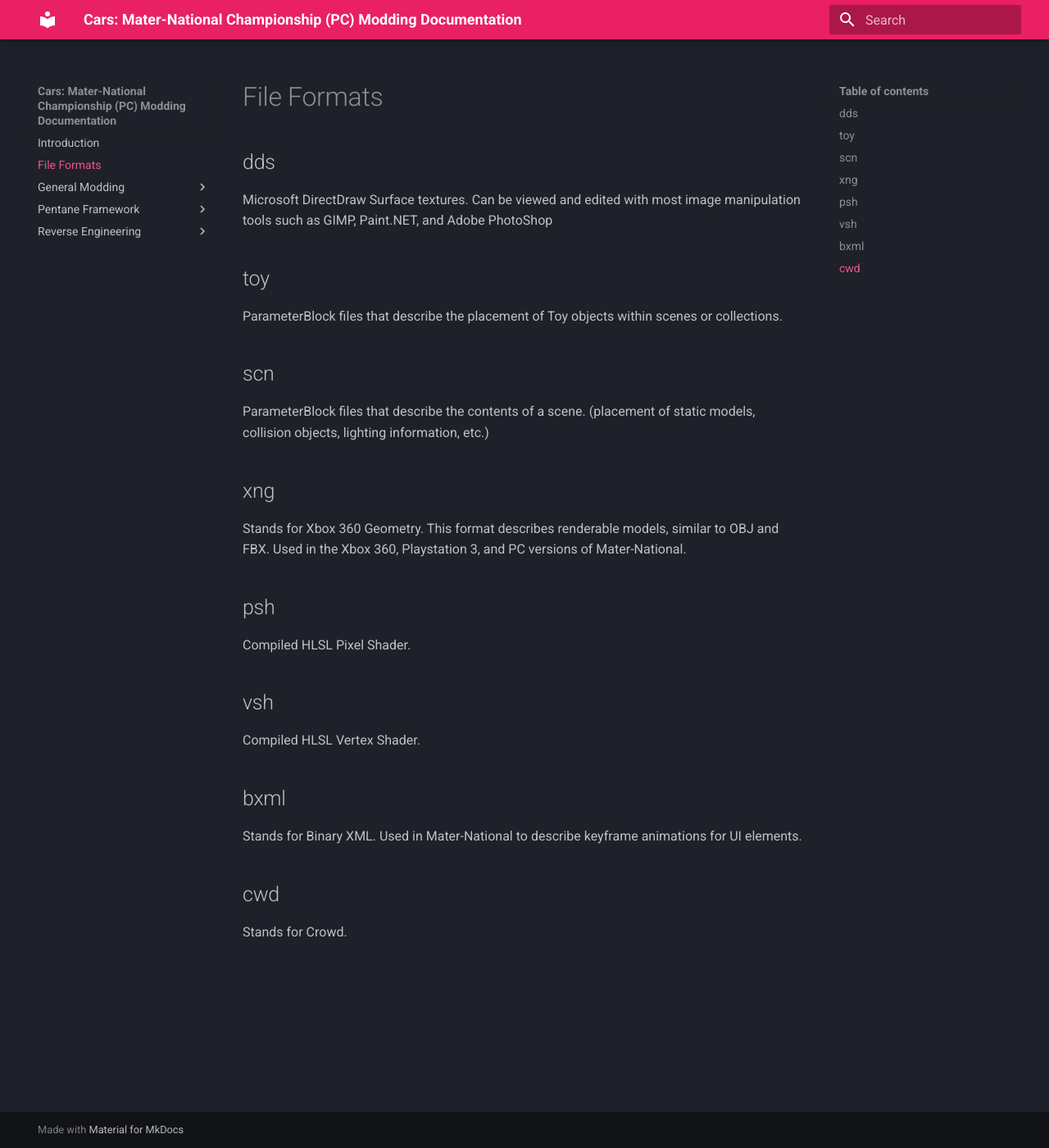
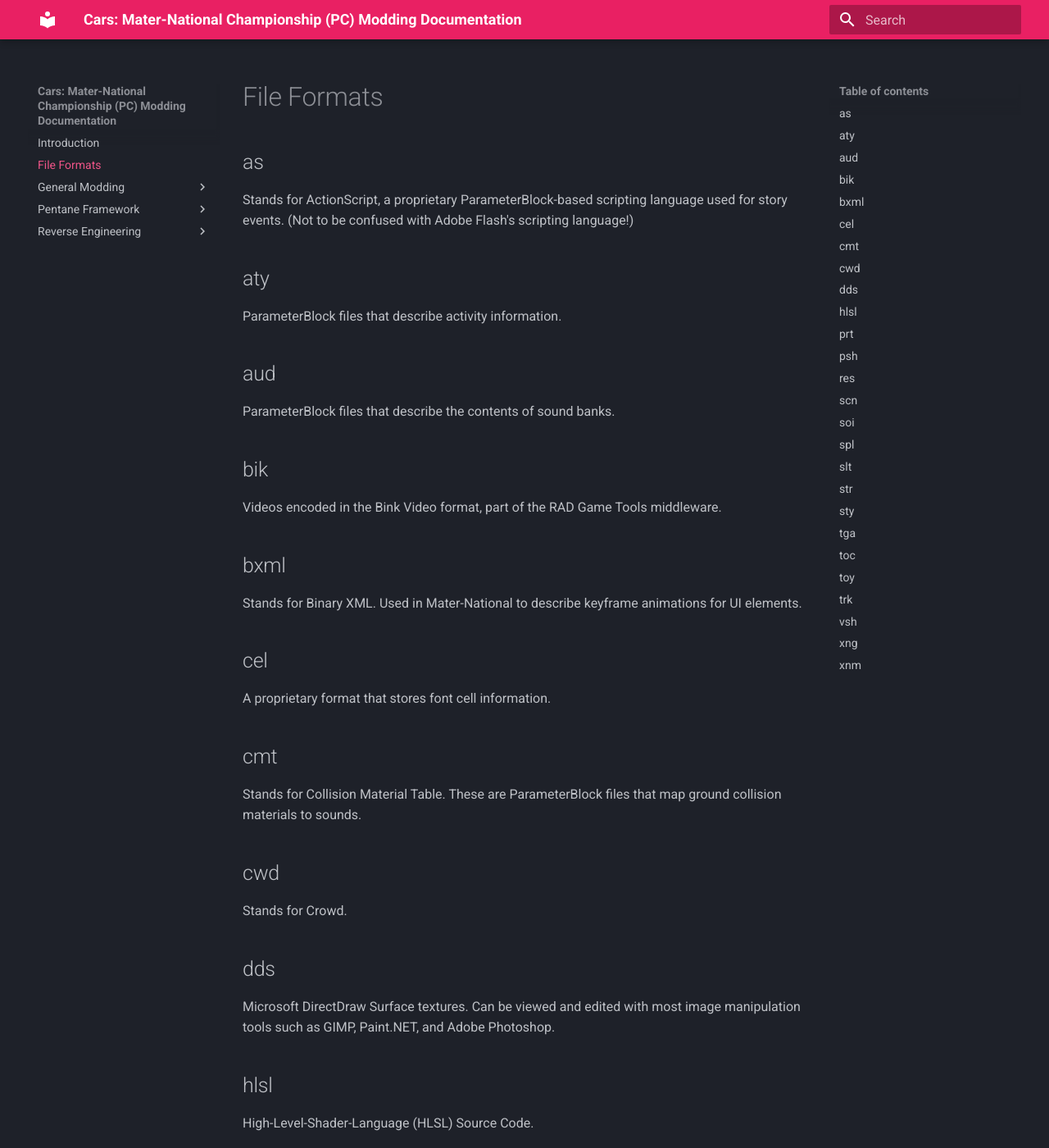
Before and after one commit to high-octane-dev/high-octane-dev.github.io, an MkDocs documentation site: the page built from docs/file-formats.md, in a window 1280 px wide and 1400 px high. Shown: the whole window at 82% size. Built offline with MkDocs 1.6.1 and Material for MkDocs 9.7.7, drawn with Linux system fonts in a browser that asks for light colours; some of the changed text lies outside the part shown.

Commit message:
add more file formats

```diff
--- a/docs/file-formats.md
+++ b/docs/file-formats.md
@@ -1,25 +1,79 @@
 # File Formats
 
+## as
+Stands for ActionScript, a proprietary ParameterBlock-based scripting language used for story events. (Not to be confused with Adobe Flash's scripting language!)
+
+## aty
+ParameterBlock files that describe activity information.
+
+## aud
+ParameterBlock files that describe the contents of sound banks.
+
+## bik
+Videos encoded in the Bink Video format, part of the RAD Game Tools middleware.
+
+## bxml
+Stands for Binary XML. Used in Mater-National to describe keyframe animations for UI elements.
+
+## cel
+A proprietary format that stores font cell information.
+
+## cmt
+Stands for Collision Material Table. These are ParameterBlock files that map ground collision materials to sounds.
+
+## cwd
+Stands for Crowd.
+
 ## dds
-Microsoft DirectDraw Surface textures. Can be viewed and edited with most image manipulation tools such as GIMP, Paint.NET, and Adobe PhotoShop
+Microsoft DirectDraw Surface textures. Can be viewed and edited with most image manipulation tools such as GIMP, Paint.NET, and Adobe Photoshop.
+
+## hlsl
+High-Level-Shader-Language (HLSL) Source Code.
+
+## prt
+ParameterBlock files that store particle effect information.
+
+## psh
+Compiled HLSL Pixel Shader.
+
+## res
+Stands for Resource File. Used to package files often loaded and unloaded at the same time together.
+
+## scn
+ParameterBlock files that describe the contents of a scene. (placement of static models, collision objects, lighting information, etc.)
+
+## soi
+Stands for Streaming Object Information. Stores general information about a streaming container, as well as every header for every element/file in the container.
+
+## spl
+ParameterBlock files that store spline curves. Usage unknown (likely AI?)
+
+## slt
+ParameterBlock files that describe renderable models in plaintext, similar to OBJ. This format is not usable in any of the Rainbow Studios games by default, so any files must be converted to GCG/PSG/DXG/P3G/XNG
+
+## str
+Streaming data heap, must be paired with a SOI and TOC to form a streaming container.
+
+## sty
+ParameterBlock files that describe a UI style sheet.
+
+## tga
+Truevision TGA textures. Can be viewed and edited with most image manipulation tools such as GIMP, Paint.NET, and Adobe Photoshop.
+
+## toc
+Maps streaming component IDs with instance IDs, and stores information about the layout and contents of the adjacent STR file.
 
 ## toy
 ParameterBlock files that describe the placement of Toy objects within scenes or collections.
 
-## scn
-ParameterBlock files that describe the contents of a scene. (placement of static models, collision objects, lighting information, etc.)
+## trk
+ParameterBlock files that store track information.
+
+## vsh
+Compiled HLSL Vertex Shader.
 
 ## xng
 Stands for Xbox 360 Geometry. This format describes renderable models, similar to OBJ and FBX. Used in the Xbox 360, Playstation 3, and PC versions of Mater-National.
 
-## psh
-Compiled HLSL Pixel Shader.
-
-## vsh
-Compiled HLSL Vertex Shader.
-
-## bxml
-Stands for Binary XML. Used in Mater-National to describe keyframe animations for UI elements.
-
-## cwd
-Stands for Crowd.
+## xnm
+Stands for Xbox 360 Material. These ParameterBlock-based files describe individual materials by what shader they use, which textures should be bound and to which registers, and much more.
```
